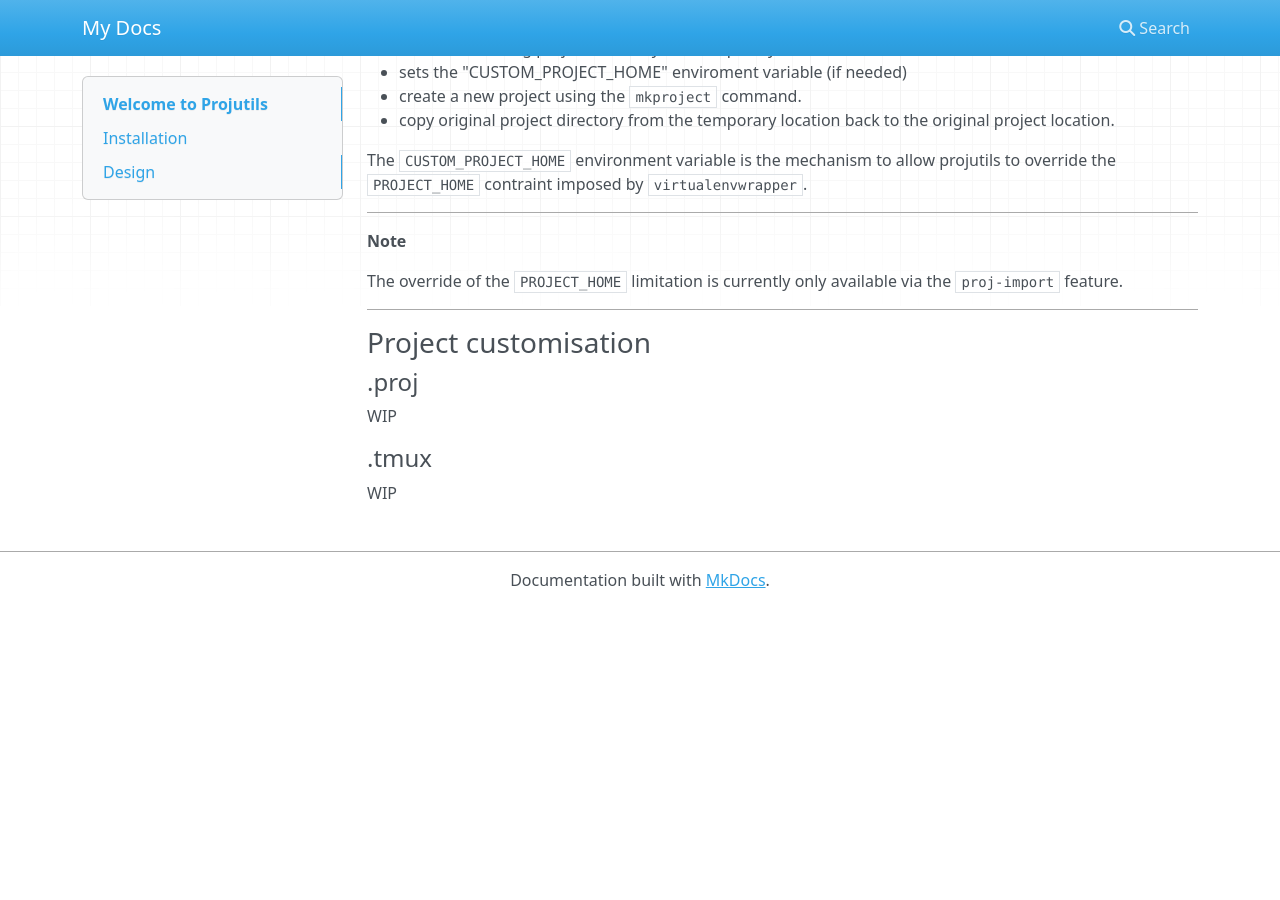
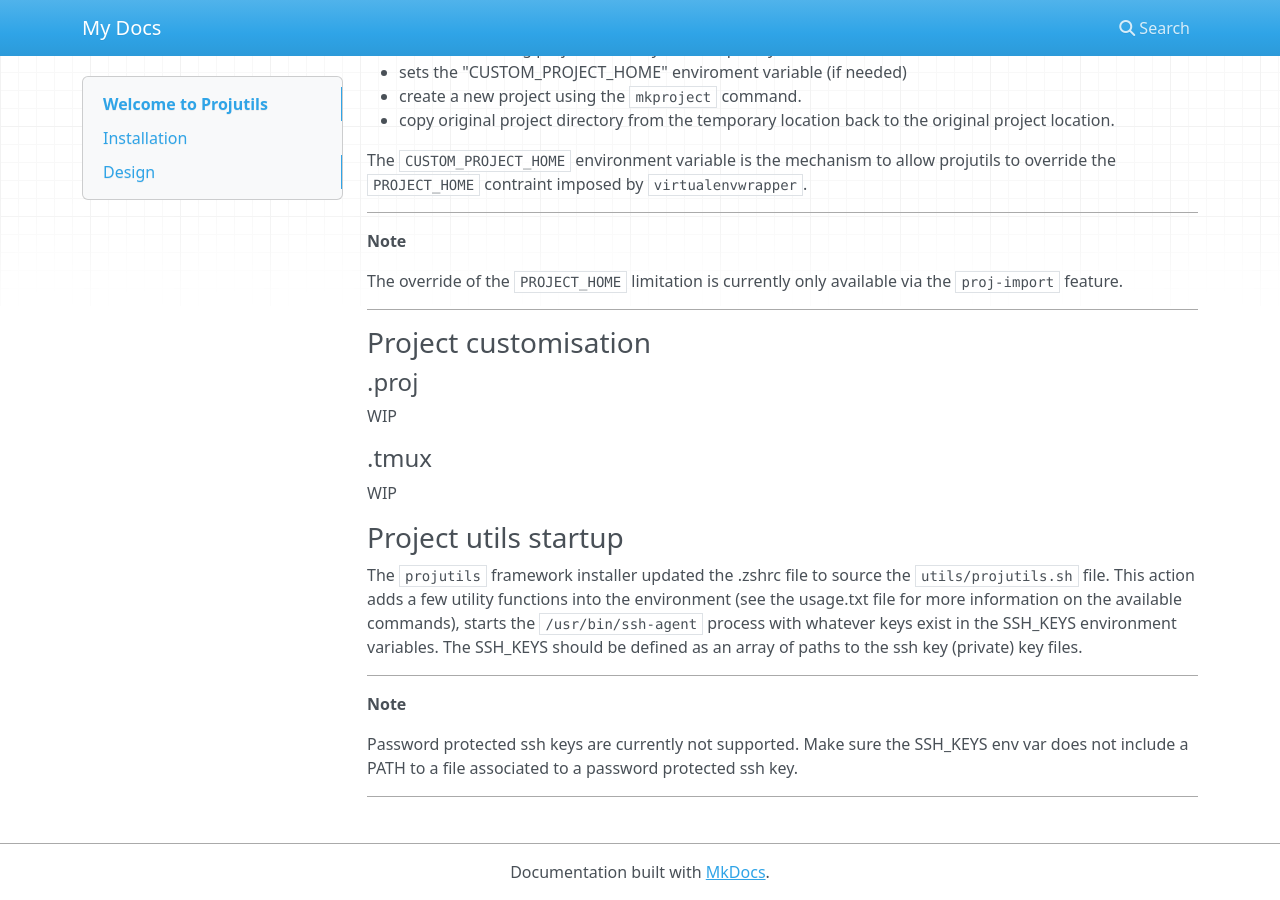
Before and after one commit to lmstex/devtools, an MkDocs documentation site: the page built from docs/index.md, in a window 1280 px wide and 900 px high, scrolled down 1446 px. Built offline with MkDocs 1.6.1, drawn with Linux system fonts in a browser that asks for light colours; nearby versions of some CDN libraries; before the commit the page ends 2054 px from its top, so only the background shows below that.

Commit message:
SSH agent start
The projutils init starts the ssh agent and loads SSH keys.

````diff
--- a/docs/index.md
+++ b/docs/index.md
@@ -100,3 +100,22 @@
 #### .tmux
 
 WIP
+
+
+### Project utils startup
+
+The ```projutils``` framework installer updated the .zshrc file to source the
+```utils/projutils.sh``` file. This action adds a few utility functions into the
+environment (see the usage.txt file for more information on the available commands),
+starts the ```/usr/bin/ssh-agent``` process with whatever keys exist in the SSH_KEYS
+environment variables. The SSH_KEYS should be defined as an array of paths to the ssh
+key (private) key files.
+
+------------------------------------------------------------------------
+
+**Note**
+
+Password protected ssh keys are currently not supported. Make sure the SSH_KEYS env
+var does not include a PATH to a file associated to a password protected ssh key.
+
+------------------------------------------------------------------------
````
Also changed, not shown: 1 other file.
